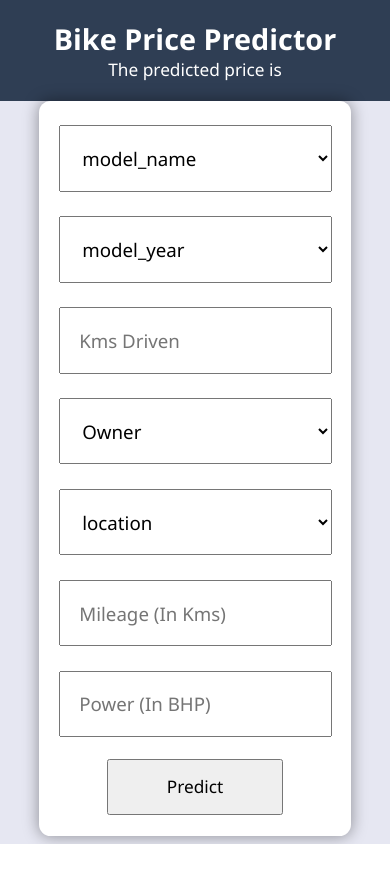
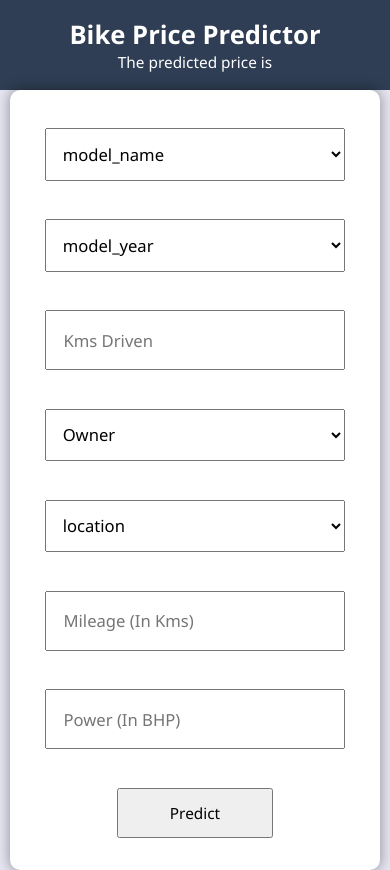
Before and after one commit to RishiBakshii/Bike-Price-Predictor, a Flask app: template templates/index.html in a window 390 px wide. Before the commit the page ends 844 px from the top, so only its background shows below. Run offline with Flask 2, Linux system fonts and the light colour scheme; the template is opened without the code that fills it, so the values that code supplies are empty; parts of the project's set-up code (start-up, migrations or seed data) failed here and were passed over.

Commit message:
updated ui

```diff
--- a/static/css/style.css
+++ b/static/css/style.css
@@ -91,12 +91,25 @@ body{
     }
 }
 
-@media (max-width:426px){
+@media (max-width:500px){
     html{
-        font-size: .9rem;
+        font-size: .8rem;
+    }
+    .form{
+        width: 95vw;
+    }
+    .form select{
+        padding: 1rem;
+        width: 77vw;
+        margin-top: 3rem;
+    }
+
+    .form input{
+        margin-top: 3rem;
+        width: 77vw;
     }
     .form button{
-        margin-top: 1.5rem;
-        margin-bottom: 1.5rem;
+        margin-top: 3rem;
+        margin-bottom: 2.5rem;
     }
 }
```
